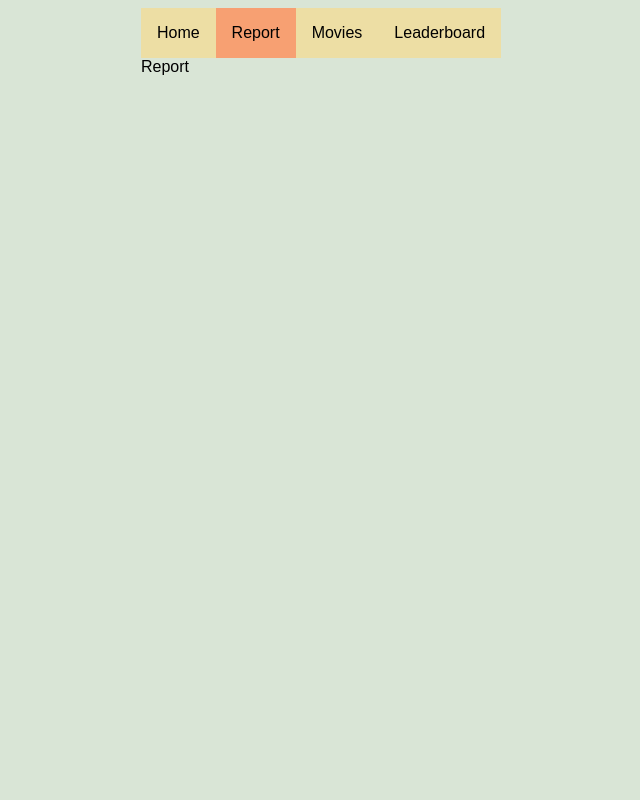
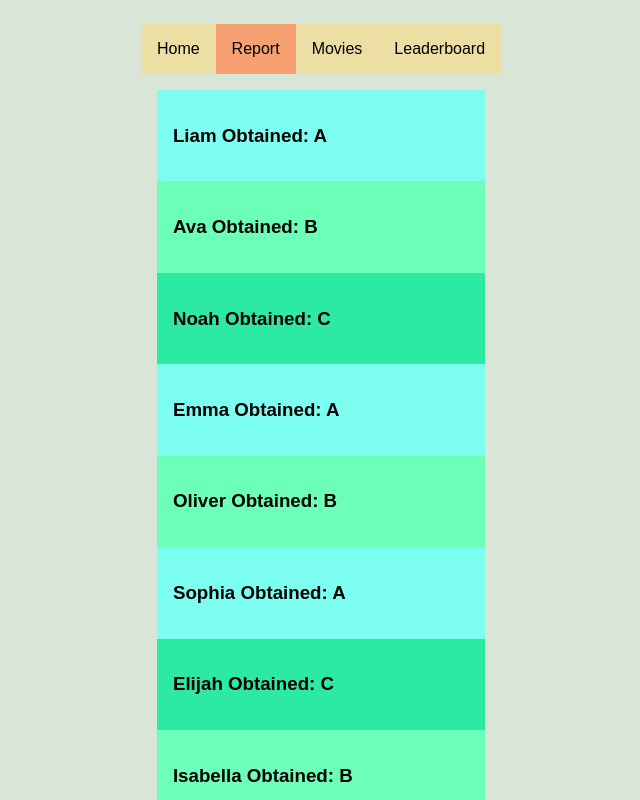
Before and after one commit to TClark2026/no-state-allowed, a React (Vite) app: page /report in a window 1280 px wide. Shown: the top 800 px of the page, without its empty margins (319-959 px from the left). Built offline with nearby package versions, Linux system fonts and the light colour scheme; a web font is replaced by a local one.

Commit message:
report card done

```diff
--- a/src/components/Navbar/Navbar.scss
+++ b/src/components/Navbar/Navbar.scss
@@ -1,18 +1,16 @@
 @use "../../styles/variables";
-nav{
+nav {
   display: flex;
-    flex-direction: row;
   > * {
     background-color: variables.$secondary-color;
     padding: 1rem;
     color: black;
     text-decoration: none;
     transition: background-color 0.3s ease;
-      &:hover{
+    &:hover {
       background-color: variables.$tertiary-color;
       text-decoration: underline;
     }
-
   }
 }
 
--- a/src/components/Report/Report.scss
+++ b/src/components/Report/Report.scss
@@ -0,0 +1,4 @@
+div {
+  display: flex;
+  flex-direction: column;
+}
--- a/src/components/Report/Report.tsx
+++ b/src/components/Report/Report.tsx
@@ -1,7 +1,43 @@
+import { students } from "../../data/students";
+import StudentRow from "./ReportComponents/StudentRow";
+import "./Report.scss";
+
 const Report = () => {
+  const gradeScale = [
+    { min: 90, letter: "A", backgroundColor: "#7CFEF0" },
+    { min: 80, letter: "B", backgroundColor: "#6BFFB8" },
+    { min: 70, letter: "C", backgroundColor: "#2CEAA3" },
+    { min: 60, letter: "D", backgroundColor: "red" },
+    { min: 0, letter: "F", backgroundColor: "red" },
+  ] as const;
+
+  type GradeResult =
+    | (typeof gradeScale)[number]
+    | { letter: "Invalid grade"; backgroundColor: null };
+
+  function convertGradeToLetter(grade: number): GradeResult {
+    if (grade < 0 || grade > 100) {
+      return { letter: "Invalid grade", backgroundColor: null };
+    }
+
+    return gradeScale.find((g) => grade >= g.min)!;
+  }
+
   return (
-    <div>Report</div>
-  )
-}
+    <div>
+      {students.map((student) => {
+        const resultingGrade = convertGradeToLetter(student.grade);
 
-export default Report
+        return (
+          <StudentRow
+            name={student.name}
+            letterGrade={resultingGrade.letter}
+            backgroundColor={resultingGrade.backgroundColor}
+          />
+        );
+      })}
+    </div>
+  );
+};
+
+export default Report;
--- /dev/null
+++ b/src/components/Report/ReportComponents/StudentRow.scss
@@ -0,0 +1,3 @@
+div {
+  padding: 1rem;
+}
--- /dev/null
+++ b/src/components/Report/ReportComponents/StudentRow.tsx
@@ -0,0 +1,21 @@
+import "./StudentRow.scss";
+
+interface studentRowProps {
+  name: string;
+  letterGrade: string;
+  backgroundColor: string | null;
+}
+
+const StudentRow = ({
+  name,
+  letterGrade,
+  backgroundColor,
+}: studentRowProps) => {
+  return (
+    <div style={{ backgroundColor: backgroundColor! }}>
+      <h3>{`${name} Obtained: ${letterGrade}`}</h3>
+    </div>
+  );
+};
+
+export default StudentRow;
--- a/src/data/students.ts
+++ b/src/data/students.ts
@@ -13,12 +13,12 @@ export const students: Student[] = [
   { name: "Mia", grade: 97 },
   { name: "Lucas", grade: 86 },
   { name: "Amelia", grade: 90 },
-  { name: "Benjamin", grade: 82 },
+  { name: "Benjamin", grade: 42 },
   { name: "Harper", grade: 94 },
   { name: "Henry", grade: 79 },
   { name: "Evelyn", grade: 93 },
-  { name: "Alexander", grade: 87 },
+  { name: "Alexander", grade: 27 },
   { name: "Charlotte", grade: 96 },
   { name: "Michael", grade: 81 },
-  { name: "Abigail", grade: 89 }
+  { name: "Abigail", grade: 30 }
 ];
--- a/src/styles/styles.scss
+++ b/src/styles/styles.scss
@@ -1,11 +1,17 @@
 @use "./variables";
-@import url('https://fonts.googleapis.com/css2?family=Funnel+Sans:ital,wght@0,300..800;1,300..800&display=swap');
-body{
+@import url("https://fonts.googleapis.com/css2?family=Funnel+Sans:ital,wght@0,300..800;1,300..800&display=swap");
+body {
   font-family: "Funnel Sans", sans-serif;
   font-optical-sizing: auto;
   font-style: normal;
   display: flex;
   flex-direction: column;
+  justify-content: center;
   align-items: center;
   background-color: variables.$primary-color;
 }
+
+#root {
+  display: flex;
+  flex-direction: column;
+}
```
Also changed, not shown: src/App.tsx (+13 -15 lines). Lines whose indentation alone changed are shown as unchanged.
